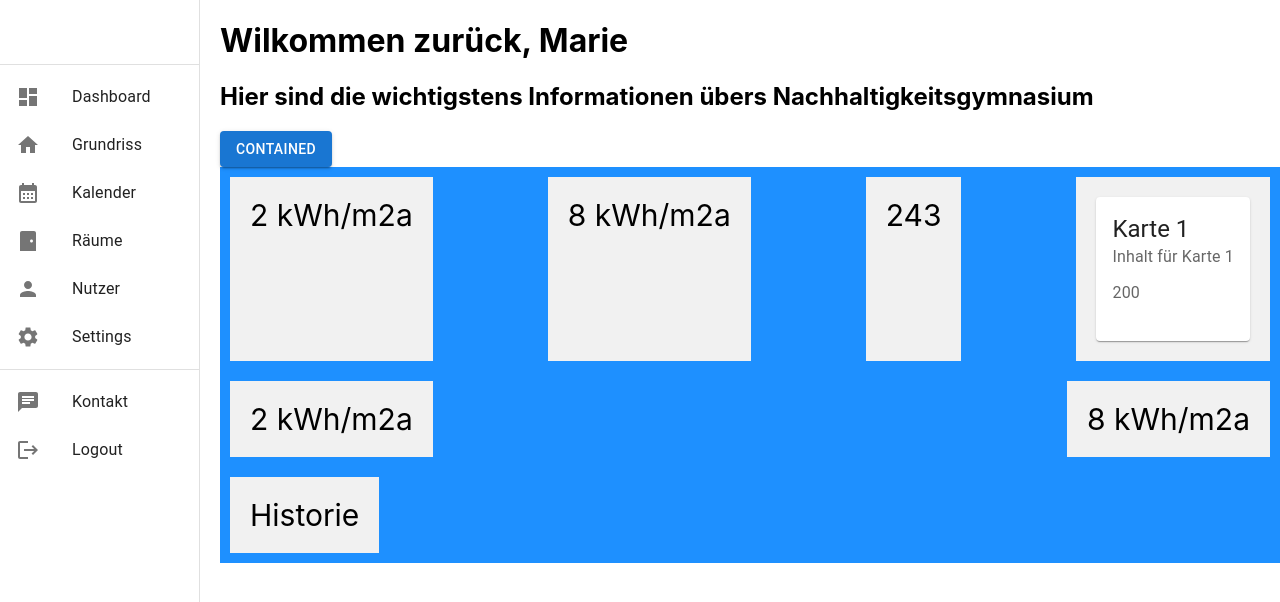
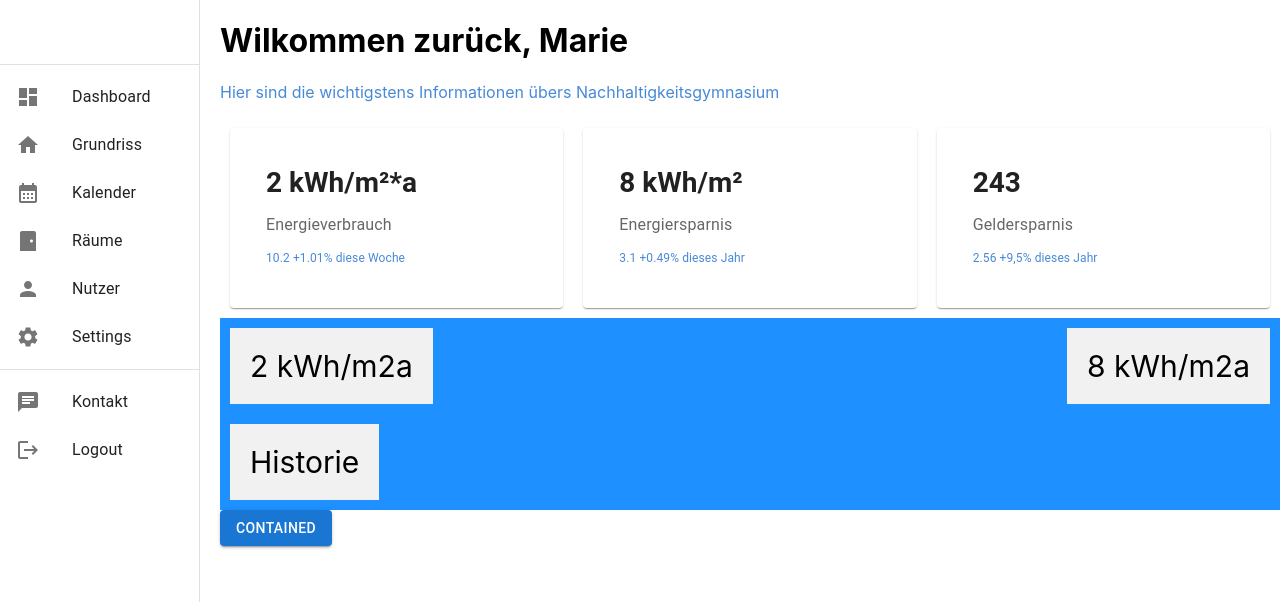
Before and after one commit to Vanizii/Energy-Analytics, a React (Create React App) app in the folder analytic/: page / in a window 1280 px wide. Shown: the top 602 px of the page. Built offline with nearby package versions, Linux system fonts and the light colour scheme.

Commit message:
Sitebar erweitert

```diff
--- a/analytic/src/index.css
+++ b/analytic/src/index.css
@@ -14,12 +14,12 @@ code {
 
 .uebersicht {
   display: flex;
-  background-color: DodgerBlue;
-  justify-content: space-between;
+  /*background-color: rgb(230, 230, 230);*/
+  /*justify-content: space-between;*/
 }
 
 .uebersicht> div {
-  background-color: #f1f1f1;
+  /*background-color: #ffffff;*/
   margin: 10px;
   padding: 20px;
   font-size: 30px;
--- a/analytic/src/index.js
+++ b/analytic/src/index.js
@@ -4,6 +4,8 @@ import './index.css';
 import App from './App';
 import reportWebVitals from './reportWebVitals';
 import Button from '@mui/material/Button';
+
+import logo from './logo.svg';
 
 // Eventuel zu viel
 
@@ -20,6 +22,7 @@ import Toolbar from '@mui/material/Toolbar';
 import Card from '@mui/material/Card';
 import CardContent from '@mui/material/CardContent';
 import Typography from '@mui/material/Typography';
+import { Bar, Line } from 'react-chartjs-2';
 
 // Icons
 import DashboardIcon from '@mui/icons-material/Dashboard';
@@ -31,6 +34,7 @@ import SettingsIcon from '@mui/icons-material/Settings';
 
 import ChatIcon from '@mui/icons-material/Chat';
 import LogoutIcon from '@mui/icons-material/Logout';
+import { Chart } from 'chart.js';
 
 const root = ReactDOM.createRoot(document.getElementById('root'));
 
@@ -40,15 +44,15 @@ function MyCard(props) {
   const { wert, text, veraenderung } = props;
 
   return (
-    <Card>
+    <Card sx={{ backgroundColor: '#ffffff', width: 300, height: 140 }}>
       <CardContent>
-        <Typography variant="h5" component="div">
+        <Typography variant="h5" component="div" sx={{ mb: 1.5, fontSize: '28px', fontWeight: 'bold' }}>
           {wert}
         </Typography>
         <Typography sx={{ mb: 1.5 }} color="text.secondary">
         {text}
         </Typography>
-        <Typography sx={{ mb: 1.5 }} color="text.secondary">
+        <Typography sx={{ mb: 1.5, color: '#4889d7', fontSize: '12px' }} color="text.secondary">
         {veraenderung}
         </Typography>
       </CardContent>
@@ -121,16 +125,13 @@ class Homepage extends React.Component {
 
         <div style={{ marginLeft: '220px' }}>
           <h1>Wilkommen zurück, Marie</h1>
-          <h2>Hier sind die wichtigstens Informationen übers Nachhaltigkeitsgymnasium</h2>
-          <Button variant="contained">Contained</Button>
+          <p style={{ mb: 1.5, color: '#4889d7', }}>Hier sind die wichtigstens Informationen übers Nachhaltigkeitsgymnasium</p>
+
 
           <div class="uebersicht">
-            <div class="energieverbrauch">2 kWh/m2a</div>
-            <div class="energieersparnis">8 kWh/m2a</div>
-            <div class="Geldersparnis">243</div>
-            <div>
-            <MyCard wert="Karte 1" text="Inhalt für Karte 1" veraenderung="200" />
-            </div>
+            <MyCard wert="2 kWh/m²*a" text="Energieverbrauch" veraenderung="10.2 +1.01% diese Woche" />
+            <MyCard wert="8 kWh/m²" text="Energiersparnis" veraenderung="3.1 +0.49% dieses Jahr" />
+            <MyCard wert="243" text="Geldersparnis" veraenderung="2.56 +9,5% dieses Jahr" />
           </div>
 
           <div class="diagramme">
@@ -142,6 +143,8 @@ class Homepage extends React.Component {
           <div class="historie">
             <div>Historie</div>
           </div>
+          <Button variant="contained">Contained</Button>
+
         </div>
       </div>
     );
```
Also changed, not shown: analytic/package.json (+7 -5 lines), 1 other file (tests, documents, lock files or other folders).
